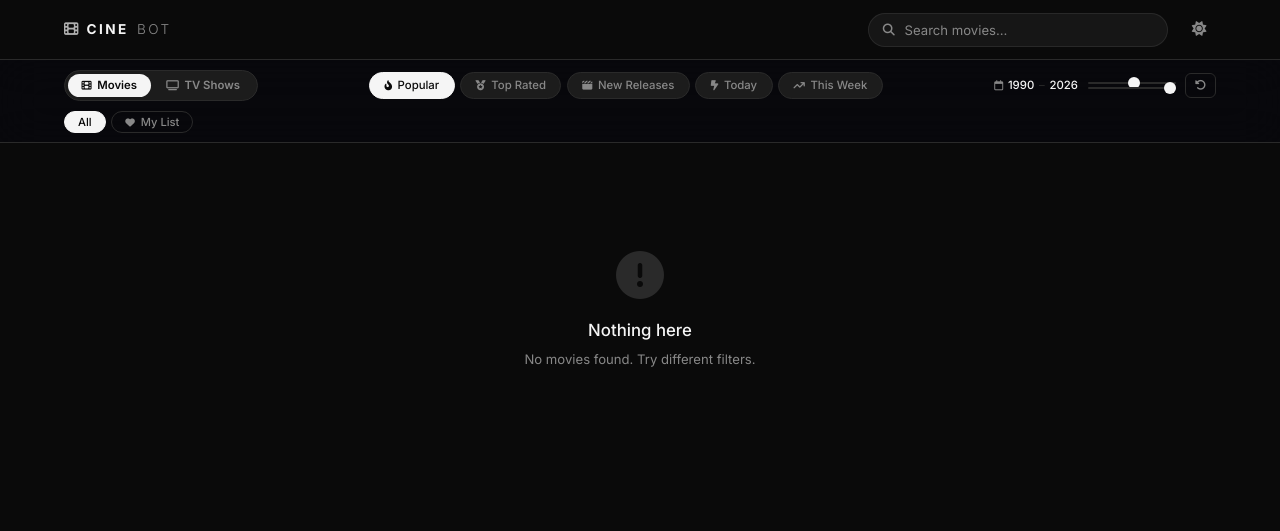
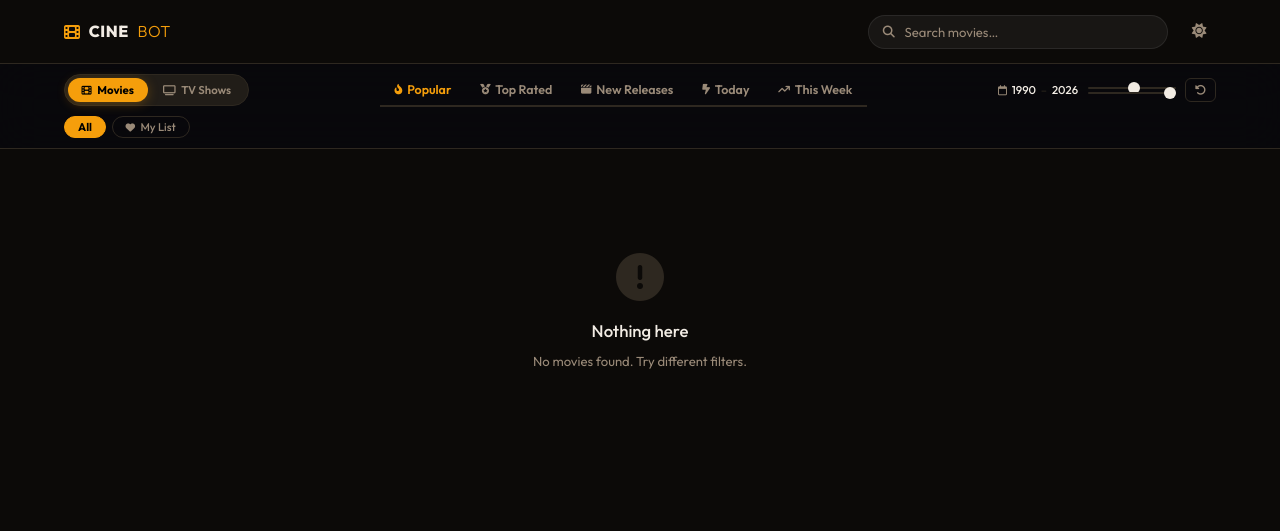
Before and after one commit to Vicmuratha/cinebot, a Flask app: page / in a window 1280 px wide. Shown: the top 531 px of the page. Run offline with Flask 3, Linux system fonts and the light colour scheme; data that the repository does not hold is empty.

Commit message:
Complete UI redesign — warm amber cinema theme, Outfit font, overlay cards, underline tabs

```diff
--- a/static/style.css
+++ b/static/style.css
@@ -1,41 +1,41 @@
 /* ─── Design Tokens ─── */
 :root {
-    --bg:          #0a0a0a;
-    --surface:     #141414;
-    --surface2:    #1c1c1c;
-    --text:        #f5f5f5;
-    --muted:       #888888;
-    --accent:      #ffffff;
-    --accent-dim:  rgba(255,255,255,0.08);
-    --accent-glow: rgba(255,255,255,0.14);
-    --gold:        #f5a623;
-    --border:      #2a2a2a;
-    --header-h:    60px;
-    --skel-base:   #1a1a1a;
-    --skel-shine:  #242424;
-    --radius:      8px;
+    --bg:          #0c0a08;
+    --surface:     #161310;
+    --surface2:    #211d18;
+    --text:        #f2ece4;
+    --muted:       #9a8a78;
+    --accent:      #f59e0b;
+    --accent-dim:  rgba(245,158,11,0.12);
+    --accent-glow: rgba(245,158,11,0.28);
+    --gold:        #f59e0b;
+    --border:      #2e2820;
+    --header-h:    64px;
+    --skel-base:   #1a1510;
+    --skel-shine:  #261f18;
+    --radius:      12px;
     --ease:        cubic-bezier(0.16, 1, 0.3, 1);
 }
 
 body.light-mode {
-    --bg:          #f8f8f8;
+    --bg:          #faf8f5;
     --surface:     #ffffff;
-    --surface2:    #f0f0f0;
-    --text:        #111111;
-    --muted:       #777777;
-    --accent:      #111111;
-    --accent-dim:  rgba(0,0,0,0.06);
-    --accent-glow: rgba(0,0,0,0.12);
-    --border:      #e0e0e0;
-    --skel-base:   #ebebeb;
-    --skel-shine:  #f4f4f4;
+    --surface2:    #f4f0ea;
+    --text:        #1a1510;
+    --muted:       #7a6a58;
+    --accent:      #d97706;
+    --accent-dim:  rgba(217,119,6,0.1);
+    --accent-glow: rgba(217,119,6,0.2);
+    --border:      #e8e0d4;
+    --skel-base:   #ede8e0;
+    --skel-shine:  #f4f0ea;
 }
 
 /* ─── Reset ─── */
 *, *::before, *::after { box-sizing: border-box; margin: 0; padding: 0; }
 
 body {
-    font-family: 'Inter', -apple-system, sans-serif;
+    font-family: 'Outfit', 'Inter', -apple-system, sans-serif;
     background: var(--bg);
     color: var(--text);
     line-height: 1.6;
@@ -53,26 +53,26 @@ header {
     transition: background 0.3s, border-color 0.3s, backdrop-filter 0.3s;
 }
 header.scrolled {
-    background: rgba(8, 8, 13, 0.86);
-    backdrop-filter: blur(22px); -webkit-backdrop-filter: blur(22px);
+    background: rgba(12, 10, 8, 0.9);
+    backdrop-filter: blur(24px); -webkit-backdrop-filter: blur(24px);
     border-bottom-color: var(--border);
 }
-body.light-mode header.scrolled { background: rgba(245, 244, 252, 0.88); }
+body.light-mode header.scrolled { background: rgba(250, 248, 245, 0.92); }
 body.no-hero header { background: var(--bg); border-bottom-color: var(--border); }
 
 /* Logo */
 .logo {
-    display: flex; align-items: center; gap: 0.5rem;
+    display: flex; align-items: center; gap: 0.55rem;
     text-decoration: none; user-select: none;
 }
-.logo i { color: var(--text); font-size: 0.9rem; opacity: 0.7; }
+.logo i { color: var(--accent); font-size: 1rem; }
 .logo-cine {
-    font-size: 0.85rem; font-weight: 700;
-    letter-spacing: 2.5px; text-transform: uppercase; color: var(--text);
+    font-size: 1rem; font-weight: 800;
+    letter-spacing: 0.5px; text-transform: uppercase; color: var(--text);
 }
 .logo-bot {
-    font-size: 0.85rem; font-weight: 300;
-    letter-spacing: 2.5px; text-transform: uppercase; color: var(--muted);
+    font-size: 1rem; font-weight: 300;
+    letter-spacing: 0.5px; text-transform: uppercase; color: var(--accent);
 }
 
 .header-actions { display: flex; align-items: center; gap: 0.85rem; }
@@ -211,30 +213,31 @@ body.light-mode .controls-bar { background: rgba(245, 244, 252, 0.92); }
 }
 .type-btn i { font-size: 0.63rem; }
 .type-btn.active {
-    background: var(--text); color: var(--bg);
-    box-shadow: none;
+    background: var(--accent); color: #000;
+    box-shadow: 0 2px 12px var(--accent-glow);
+    font-weight: 700;
 }
 
-/* Sort Tabs — pill buttons */
+/* Sort Tabs — underline style */
 .sort-tabs {
-    display: flex; gap: 0.35rem;
+    display: flex; gap: 0;
     overflow-x: auto; scrollbar-width: none; flex-shrink: 0;
+    border-bottom: 2px solid var(--border);
 }
 .sort-tabs::-webkit-scrollbar { display: none; }
 .sort-tab {
-    display: inline-flex; align-items: center; gap: 0.35rem;
-    background: var(--surface2); border: 1px solid var(--border);
-    border-radius: 100px; padding: 0.36rem 0.9rem;
-    font-family: inherit; font-size: 0.71rem; font-weight: 500;
+    display: inline-flex; align-items: center; gap: 0.3rem;
+    background: none; border: none;
+    border-bottom: 2px solid transparent;
+    margin-bottom: -2px;
+    padding: 0.5rem 0.9rem;
+    font-family: inherit; font-size: 0.78rem; font-weight: 600;
     color: var(--muted); cursor: pointer;
-    transition: all 0.2s; white-space: nowrap;
+    transition: color 0.18s, border-color 0.18s; white-space: nowrap;
 }
-.sort-tab i { font-size: 0.63rem; }
-.sort-tab.active {
-    background: var(--text); border-color: var(--text); color: var(--bg);
-    box-shadow: none;
-}
-.sort-tab:hover:not(.active) { border-color: rgba(255,255,255,0.35); color: var(--text); }
+.sort-tab i { font-size: 0.65rem; }
+.sort-tab.active { color: var(--accent); border-bottom-color: var(--accent); }
+.sort-tab:hover:not(.active) { color: var(--text); }
 
 /* Year Filter */
 .year-filter { display: flex; align-items: center; gap: 0.6rem; flex-shrink: 0; }
@@ -279,7 +282,7 @@ body.light-mode .controls-bar { background: rgba(245, 244, 252, 0.92); }
     transition: all 0.2s; white-space: nowrap;
 }
 .genre-pill:hover:not(.active) { border-color: var(--text); color: var(--text); }
-.genre-pill.active { background: var(--text); border-color: var(--text); color: var(--bg); }
+.genre-pill.active { background: var(--accent); border-color: var(--accent); color: #000; font-weight: 700; }
 .my-list-pill i { margin-right: 3px; font-size: 0.6rem; }
 
 /* ─── Continue Watching ─── */
@@ -342,11 +345,11 @@ body.light-mode .controls-bar { background: rgba(245, 244, 252, 0.92); }
 .continue-play-overlay i { color: #fff; font-size: 1.5rem; }
 
 /* ─── Main Grid ─── */
-main { padding: 1.75rem 5% 5rem; max-width: 1600px; margin: 0 auto; }
+main { padding: 1.5rem 5% 5rem; max-width: 1700px; margin: 0 auto; }
 .results-grid {
     display: grid;
-    grid-template-columns: repeat(auto-fill, minmax(170px, 1fr));
-    gap: 1.5rem 1rem;
+    grid-template-columns: repeat(auto-fill, minmax(160px, 1fr));
+    gap: 1.25rem 0.85rem;
 }
 
 /* ─── Animations ─── */
--- a/templates/index.html
+++ b/templates/index.html
@@ -11,7 +11,7 @@
     <link rel="icon" type="image/svg+xml" href="{{ url_for('static', filename='favicon.svg') }}">
     <link rel="manifest" href="{{ url_for('static', filename='manifest.json') }}">
     <link rel="apple-touch-icon" href="{{ url_for('static', filename='favicon.svg') }}">
-    <link href="https://fonts.googleapis.com/css2?family=Inter:wght@300;400;500;600;700&display=swap" rel="stylesheet">
+    <link href="https://fonts.googleapis.com/css2?family=Outfit:wght@300;400;500;600;700;800&display=swap" rel="stylesheet">
     <link rel="stylesheet" href="https://cdnjs.cloudflare.com/ajax/libs/font-awesome/6.4.0/css/all.min.css">
     <link rel="stylesheet" href="{{ url_for('static', filename='style.css') }}">
     <!-- Pre-warm connections to streaming sources so first-load is faster -->
```
Also changed, not shown: other parts of static/style.css (+105 -100 lines).
